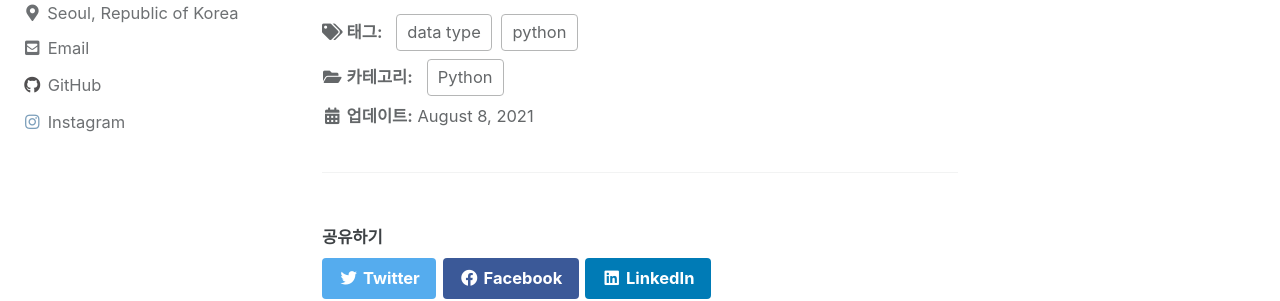
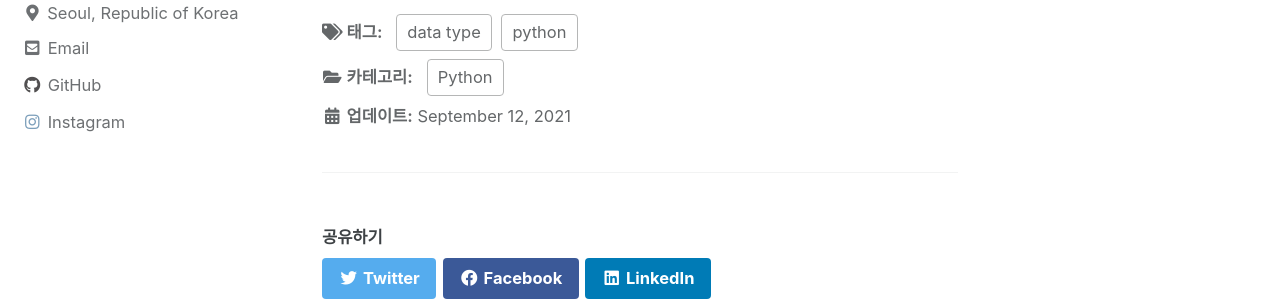
Before and after one commit to bjybs123/bjybs123.github.io, a Jekyll site: the page built from _posts/Python/2021-09-12-numbers.md, in a window 1280 px wide and 900 px high, scrolled down 3743 px. Shown: the part 154-455 px from the top of the window. Built offline with Jekyll 4.4.1, drawn with Linux system fonts in a browser that asks for light colours; cached includes are drawn as plain includes; comment, search, counter and statistics services are not loaded.

Commit message:
update changed

```diff
--- a/_posts/Python/2021-09-12-numbers.md
+++ b/_posts/Python/2021-09-12-numbers.md
@@ -6,7 +6,7 @@ categories:
 tags:
   - python
   - data type
-last_modified_at: 2021-08-08
+last_modified_at: 2021-09-12
 ---
 
 모든 언어와 동일하게 공부를 시작하면 자료형에 대해서 공부를 시작한다.
```
